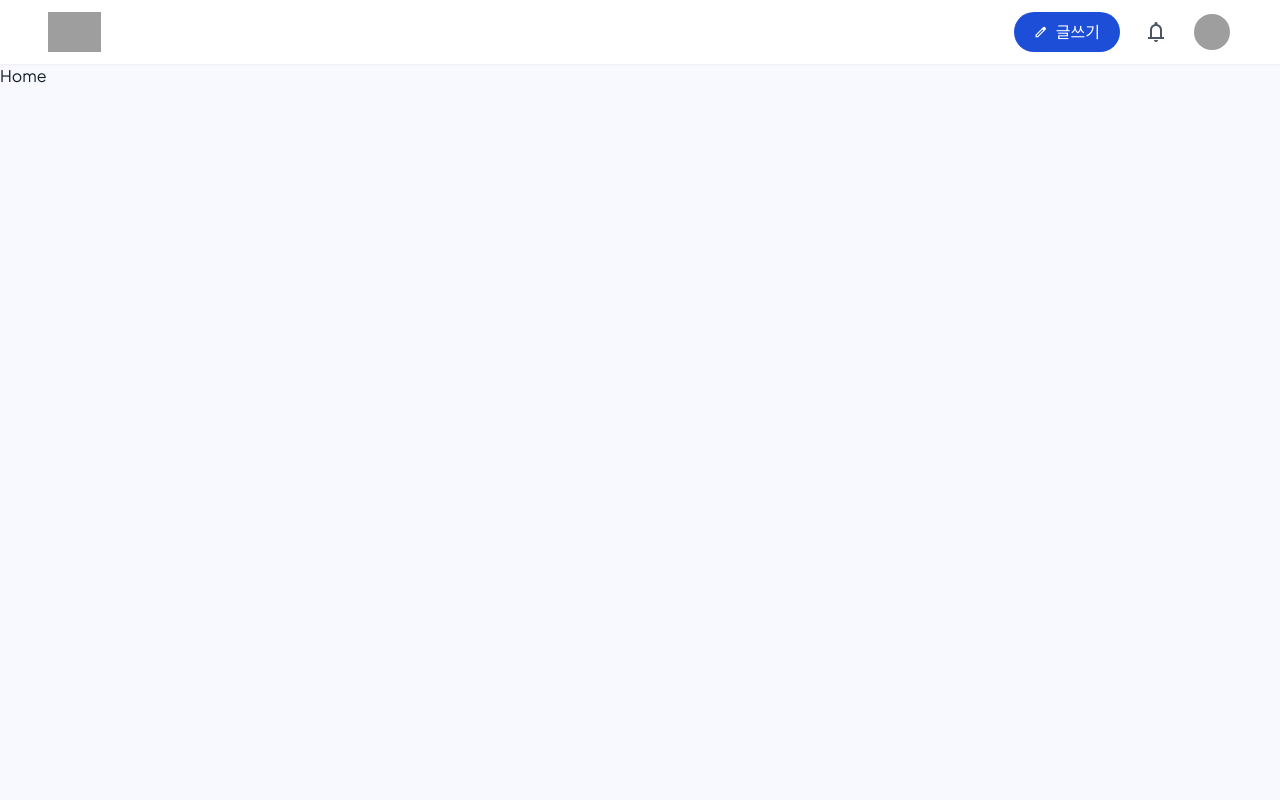
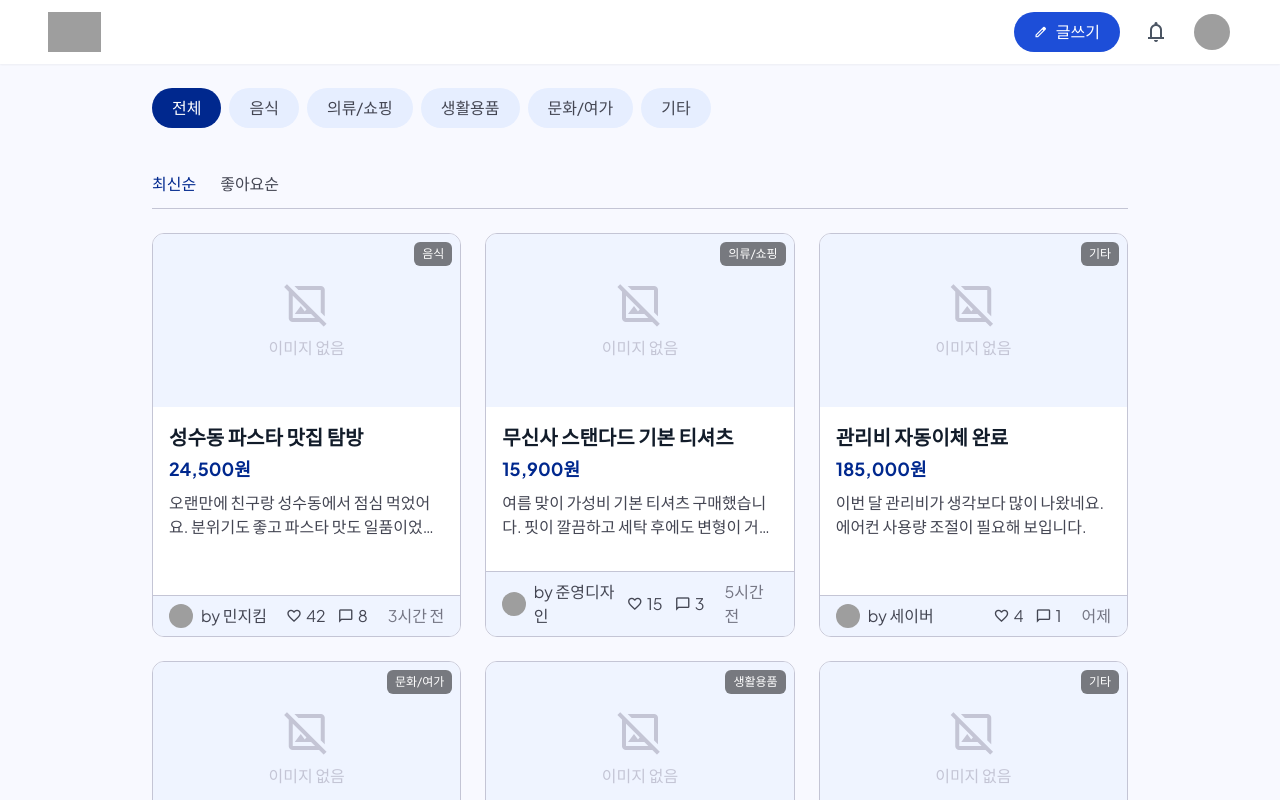
Before and after one commit to VOID-GSM/FEESH_FRONT, a React (Vite) app: page /home in a window 1280 px wide. Shown: the top 800 px of the page. Built offline with nearby package versions, Linux system fonts and the light colour scheme; grey boxes are pictures that could not be loaded.

Commit message:
fix: 헤더 이동 및 메인페이지 수정

```diff
--- a/src/App.tsx
+++ b/src/App.tsx
@@ -12,10 +12,9 @@ import Header from "./components/Header";
 function Layout() {
   const location = useLocation();
 
-  const hideHeader =
-    location.pathname === "/login" ||
-    location.pathname === "/signup" ||
-    location.pathname === "/create";
+  const hideHeaderPaths = ["/", "/login", "/signup", "/create"];
+
+  const hideHeader = hideHeaderPaths.includes(location.pathname);
 
   return (
     <>
--- a/src/components/Logo.tsx
+++ b/src/components/Logo.tsx
@@ -11,9 +11,19 @@ function Logo({ size = "sm", className = "" }: LogoProps) {
 
   const sizeClass = size === "lg" ? "h-16 w-auto" : "h-10 w-auto";
 
+  const handleLogoClick = () => {
+    const isLogin = localStorage.getItem("accessToken");
+
+    if (isLogin) {
+      navigate("/home");
+    } else {
+      navigate("/login");
+    }
+  };
+
   return (
     <button
-      onClick={() => navigate("/home")}
+      onClick={handleLogoClick}
       className="p-0 m-0 bg-transparent border-0 cursor-pointer flex items-center"
     >
       <img
--- a/src/index.css
+++ b/src/index.css
@@ -34,3 +34,6 @@ body {
 .transition-all-200 {
   transition: all 200ms ease-in-out;
 }
+html {
+  overflow-y: scroll;
+}
--- a/src/pages/Home.tsx
+++ b/src/pages/Home.tsx
@@ -1,8 +1,260 @@
+import { useNavigate } from "react-router-dom";
+import profileImage from "../assets/profile.png";
+
 function Home() {
+  const navigate = useNavigate();
+
+  const categories = [
+    "전체",
+    "음식",
+    "의류/쇼핑",
+    "생활용품",
+    "문화/여가",
+    "기타",
+  ];
+
+  const posts = [
+    {
+      category: "음식",
+      title: "성수동 파스타 맛집 탐방",
+      price: "24,500원",
+      description:
+        "오랜만에 친구랑 성수동에서 점심 먹었어요. 분위기도 좋고 파스타 맛도 일품이었습니다. 가격은 조금 비싸지만 추천해요!",
+      user: "민지킴",
+      likes: 42,
+      comments: 8,
+      time: "3시간 전",
+    },
+    {
+      category: "의류/쇼핑",
+      title: "무신사 스탠다드 기본 티셔츠",
+      price: "15,900원",
+      description:
+        "여름 맞이 가성비 기본 티셔츠 구매했습니다. 핏이 깔끔하고 세탁 후에도 변형이 거의 없어서 대만족 중입니다.",
+      user: "준영디자인",
+      likes: 15,
+      comments: 3,
+      time: "5시간 전",
+    },
+    {
+      category: "기타",
+      title: "관리비 자동이체 완료",
+      price: "185,000원",
+      description:
+        "이번 달 관리비가 생각보다 많이 나왔네요. 에어컨 사용량 조절이 필요해 보입니다.",
+      user: "세이버",
+      likes: 4,
+      comments: 1,
+      time: "어제",
+    },
+    {
+      category: "문화/여가",
+      title: "영화 관람 후기",
+      price: "15,000원",
+      description:
+        "오랜만에 영화관에 방문했어요. 재미있고 힐링되는 시간이었습니다.",
+      user: "해피무비",
+      likes: 128,
+      comments: 24,
+      time: "2일 전",
+    },
+    {
+      category: "생활용품",
+      title: "생활용품 구매",
+      price: "38,000원",
+      description: "필요했던 생활용품을 구매했습니다. 만족도가 높아요.",
+      user: "올리브러버",
+      likes: 56,
+      comments: 12,
+      time: "3일 전",
+    },
+    {
+      category: "기타",
+      title: "자격증 응시료 결제",
+      price: "45,000원",
+      description: "자기계발을 위한 투자! 이번에는 꼭 합격하고 싶네요.",
+      user: "챌린저",
+      likes: 210,
+      comments: 45,
+      time: "1주일 전",
+    },
+  ];
+
   return (
-    <div>
-      <h1>Home</h1>
-    </div>
+    <main className="max-w-[1024px] mx-auto px-margin-tablet py-stack-lg">
+      {/* 카테고리 */}
+      <section className="mb-stack-lg flex overflow-x-auto pb-2 gap-stack-sm">
+        {categories.map((category, index) => (
+          <button
+            key={category}
+            className={`
+              px-5 py-2 rounded-full
+              font-label-lg whitespace-nowrap
+              transition-colors
+              ${
+                index === 0
+                  ? "bg-primary text-on-primary"
+                  : "bg-surface-container text-on-surface-variant hover:bg-surface-container-high"
+              }
+            `}
+          >
+            {category}
+          </button>
+        ))}
+      </section>
+
+      {/* 정렬 */}
+      <div className="flex items-center gap-stack-lg border-b border-outline-variant mb-stack-lg">
+        <button className="font-label-lg text-primary py-3">최신순</button>
+
+        <button className="font-label-lg text-on-surface-variant py-3 hover:text-primary">
+          좋아요순
+        </button>
+      </div>
+
+      {/* 카드 */}
+      <div className="grid grid-cols-1 md:grid-cols-2 lg:grid-cols-3 gap-stack-lg">
+        {posts.map((post) => (
+          <article
+            key={post.title}
+            className="
+              bg-surface-container-lowest
+              border border-outline-variant
+              rounded-xl
+              overflow-hidden
+              flex flex-col
+            "
+          >
+            {/* 이미지 */}
+            <div
+              className="
+                relative
+                aspect-video
+                bg-surface-container-low
+                flex
+                flex-col
+                items-center
+                justify-center
+                text-outline-variant
+              "
+            >
+              <span className="material-symbols-outlined text-[48px] mb-2">
+                image_not_supported
+              </span>
+
+              <p className="text-label-sm">이미지 없음</p>
+
+              <div
+                className="
+                  absolute
+                  top-2
+                  right-2
+                  bg-black/50
+                  text-white
+                  px-2
+                  py-1
+                  rounded-md
+                  text-xs
+                "
+              >
+                {post.category}
+              </div>
+            </div>
+
+            {/* 내용 */}
+            <div className="p-stack-md flex-grow">
+              <h3 className="font-headline-md text-headline-md mb-base line-clamp-1">
+                {post.title}
+              </h3>
+
+              <p className="text-primary font-bold text-lg mb-stack-sm">
+                {post.price}
+              </p>
+
+              <p className="text-on-surface-variant line-clamp-2 text-body-md mb-stack-md">
+                {post.description}
+              </p>
+            </div>
+
+            {/* 하단 */}
+            <div
+              className="
+                px-stack-md
+                py-stack-sm
+                border-t
+                border-outline-variant
+                flex
+                justify-between
+                items-center
+                bg-surface-container-low
+              "
+            >
+              <div className="flex items-center gap-stack-sm">
+                <div className="w-6 h-6 rounded-full overflow-hidden">
+                  <img
+                    src={profileImage}
+                    alt="profile"
+                    className="w-full h-full object-cover"
+                  />
+                </div>
+
+                <span className="text-label-sm text-on-surface-variant">
+                  by {post.user}
+                </span>
+              </div>
+
+              <div
+                className="
+                  flex
+                  items-center
+                  gap-3
+                  text-on-surface-variant
+                  text-label-sm
+                "
+              >
+                <span className="flex items-center gap-1">
+                  <span className="material-symbols-outlined text-[16px] text-error">
+                    favorite
+                  </span>
+                  {post.likes}
+                </span>
+
+                <span className="flex items-center gap-1">
+                  <span className="material-symbols-outlined text-[16px]">
+                    chat_bubble
+                  </span>
+                  {post.comments}
+                </span>
+
+                <span className="ml-2 text-outline">{post.time}</span>
+              </div>
+            </div>
+          </article>
+        ))}
+      </div>
+
+      {/* 모바일 글쓰기 */}
+      <button
+        onClick={() => navigate("/create")}
+        className="
+          fixed
+          bottom-4
+          right-4
+          md:hidden
+          bg-primary
+          text-on-primary
+          w-14
+          h-14
+          rounded-full
+          shadow-lg
+          flex
+          items-center
+          justify-center
+        "
+      >
+        <span className="material-symbols-outlined text-[24px]">add</span>
+      </button>
+    </main>
   );
 }
 
```
